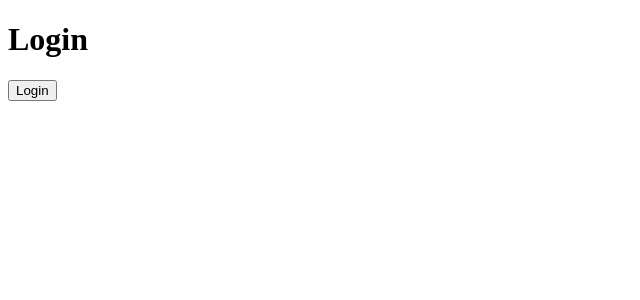
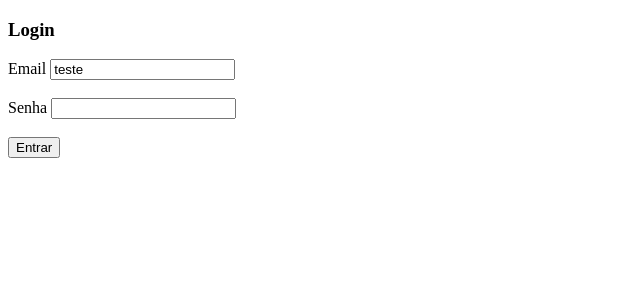
Before and after one commit to AmadeuAnjos/react-class, a React (Create React App) app: page /entrar in a window 1280 px wide. Shown: the top 300 px of the page, without its empty margins (0-640 px from the left). Built offline with nearby package versions, Linux system fonts and the light colour scheme.

Commit message:
adicionando input a tela de login

```diff
--- a/src/app/pages/login/Login.tsx
+++ b/src/app/pages/login/Login.tsx
@@ -1,3 +1,48 @@
+import { useState } from "react";
+
+export const Login = () => {
+
+    const [email, setEmail] = useState('teste');
+    const [pass, setPass] = useState('');
+
+    const handleEntrar = () => {
+        console.log(email)
+        console.log(pass)
+    }
+
+    return(
+        <div>
+            <h3>Login</h3>
+            <form action="">
+                <label>
+                    <span>Email </span>
+                    <input value={email} onChange={e => setEmail(e.target.value)}/>
+                </label>
+                <br />
+                <br />
+                <label>
+                    <span>Senha </span>
+                    <input type="password" value={pass} onChange={e => setPass(e.target.value)}/>
+                </label>
+                <br />
+                <br />
+                <button type="button" onClick={handleEntrar}>Entrar</button>
+            </form>
+        </div>
+    );
+}
+
+
+
+
+
+
+
+
+
+
+
+/* //Maneira de navegar entre páginas sem ter que carregar. Essa é através de função.
 import { useNavigate } from "react-router-dom";
 
 export const Login = () => {
@@ -15,4 +60,4 @@ export const Login = () => {
     );
 }
 
-//Maneira de navegar entre páginas sem ter que carregar. Essa é através de função.
+ */
```
